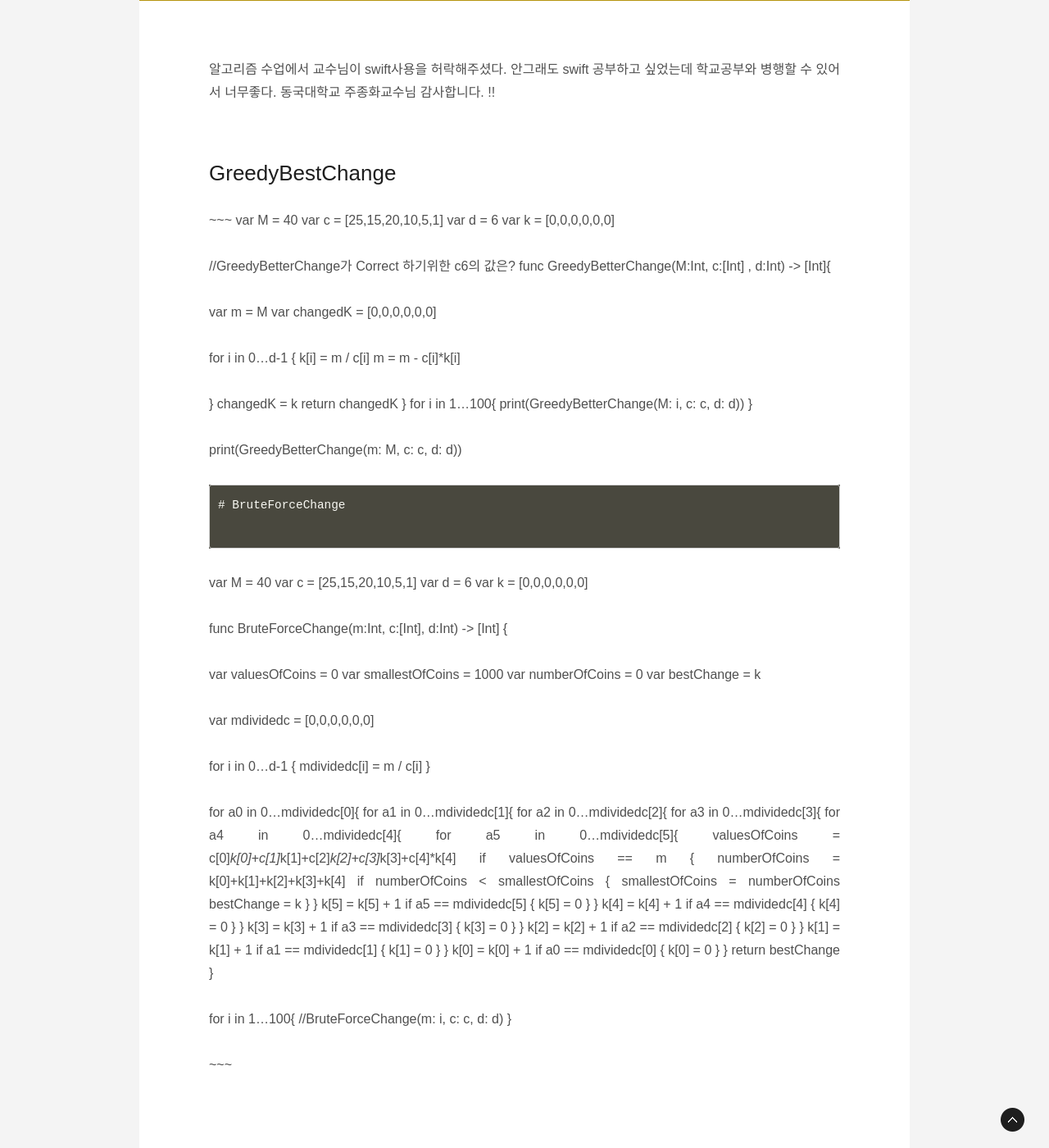
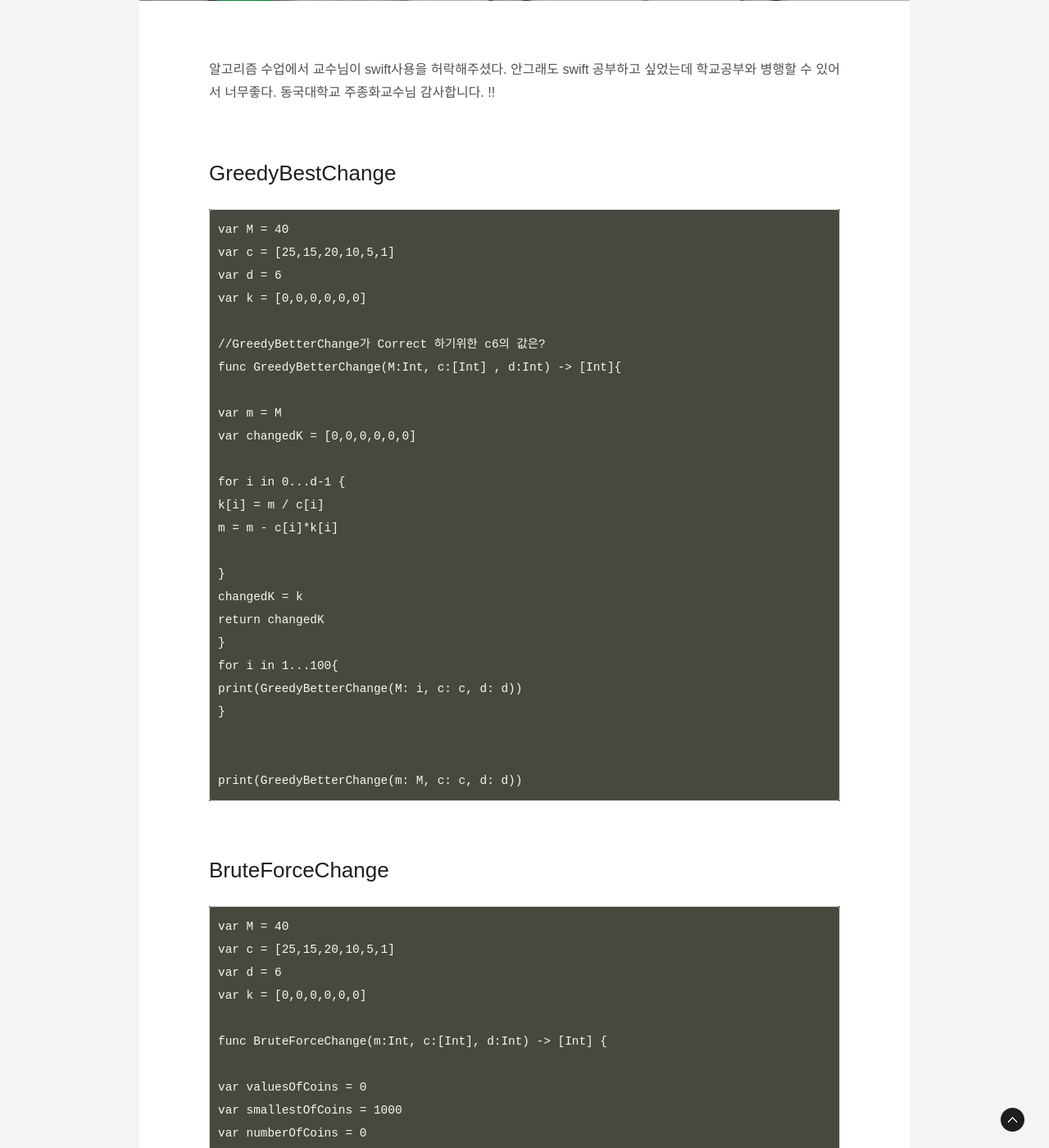
Before and after one commit to wndzlf/Blog, a Jekyll site: the page built from _posts/2018-03-09-wndzlf.md, in a window 1280 px wide and 1400 px high, scrolled down 443 px. Shown: the whole window at 82% size. Built offline with Jekyll 4.4.1, drawn with Linux system fonts in a browser that asks for light colours; some web fonts are replaced; comment, search, counter and statistics services are not loaded; some of the changed text lies outside the part shown.

Commit message:
BruteForceAlgorithm

````diff
--- a/_posts/2018-03-09-wndzlf.md
+++ b/_posts/2018-03-09-wndzlf.md
@@ -4,7 +4,7 @@ title: 'UIView frame, bounds'
 author: JoongHyun.Cho
 date: 2018-03-09 11:25
 tags: [swift,algorithm]
-image: /files/covers/employment_cover.png
+image: /files/covers/blog.jpg
 ---
 
 알고리즘 수업에서 교수님이 swift사용을 허락해주셨다. 안그래도 swift 공부하고 싶었는데
@@ -12,7 +12,8 @@ image: /files/covers/employment_cover.png
 
 # GreedyBestChange
 
-~~~ var M = 40
+```
+var M = 40
 var c = [25,15,20,10,5,1]
 var d = 6
 var k = [0,0,0,0,0,0]
@@ -37,10 +38,10 @@ print(GreedyBetterChange(M: i, c: c, d: d))
 
 
 print(GreedyBetterChange(m: M, c: c, d: d))
-~~~
+```
 # BruteForceChange
 
-~~~
+```
 var M = 40
 var c = [25,15,20,10,5,1]
 var d = 6
@@ -109,7 +110,4 @@ return bestChange
 for i in 1...100{
 //BruteForceChange(m: i, c: c, d: d)
 }
-
-
-
-~~~
+```
````
